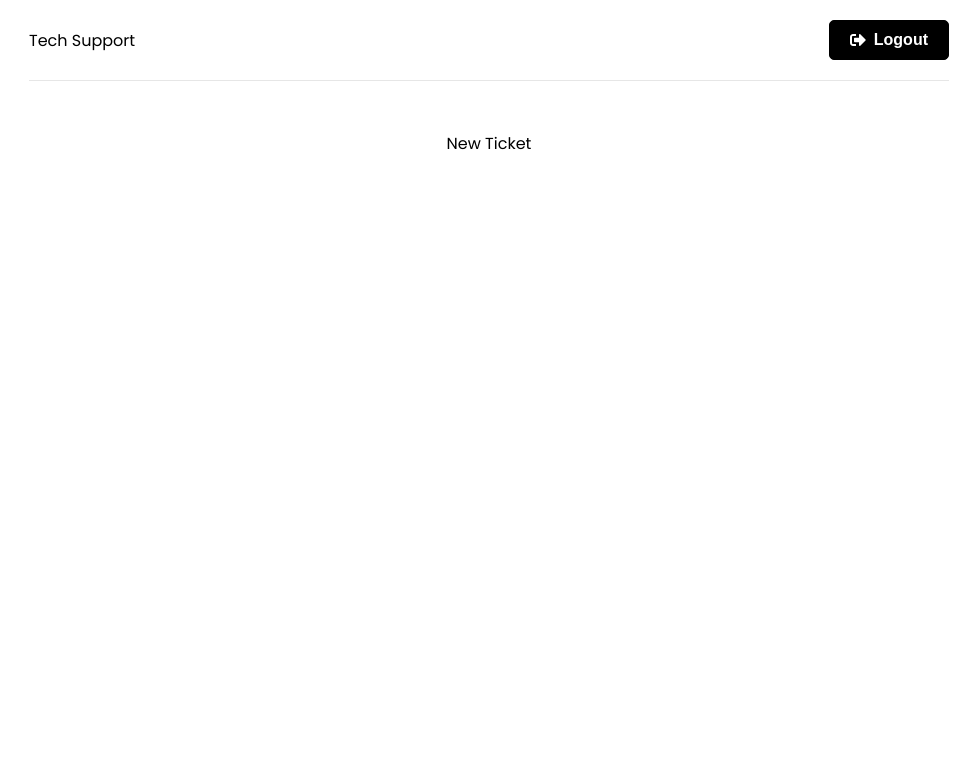
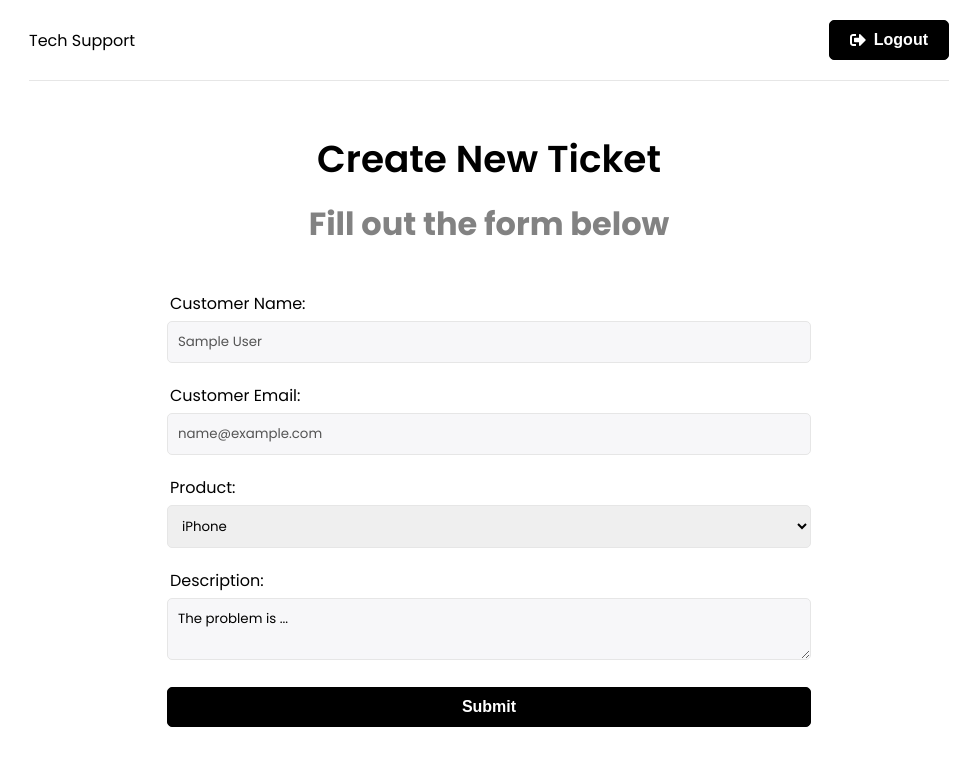
Before and after one commit to is3388/tech-support-app, a React (Create React App) app in the folder frontend/: page /new-ticket in a window 1280 px wide. Shown: the top 766 px of the page, without its empty margins (151-1131 px from the left). Built offline with nearby package versions, Linux system fonts and the light colour scheme; sample sign-in values are in the browser's storage.

Commit message:
Added code for UI of the NewTicket page

```diff
--- a/frontend/src/pages/NewTicket.jsx
+++ b/frontend/src/pages/NewTicket.jsx
@@ -1,6 +1,78 @@
+import {useState} from 'react'
+import {useSelector} from 'react-redux'
+
 function NewTicket () {
+
+    const {user} = useSelector((state) => state.auth)
+    const [name] = useState(user.name)
+    const [email] = useState(user.email)
+    const [product, setProduct] = useState('iPhone')
+    const [description, setDescription] = useState('The problem is ...')
+
+    const onSubmit = (e) => {
+        e.preventDefault()
+    }
     return (
-        <div>New Ticket</div>
+        <>
+        <section className='heading'>
+            <h3>Create New Ticket</h3>
+            <p>Fill out the form below</p>
+        </section>
+        <section className='form'>
+            <div className='form-group'>
+                <label htmlFor='name'>Customer Name:</label>
+                <input
+                    type='text'
+                    id='name'
+                    value={name}
+                    className='form-control'
+                    disabled
+                />
+            </div>
+            <div className='form-group'>
+                <label htmlFor='email'>Customer Email:</label>
+                <input
+                    type='email'
+                    id='email'
+                    value={email}
+                    className='form-control'
+                    disabled
+                />
+            </div>
+            <form onSubmit={onSubmit}>
+            <div className='form-group'>
+                <label htmlFor='product'>Product:</label>
+                <select
+                    name='product'
+                    id='product'
+                    value={product}
+                    onChange={(e) => setProduct(e.target.value)}
+                >
+                    <option value='iPad'>iPad</option>
+                    <option value='iPhone'>iPhone</option>
+                    <option value='iMac'>iMac</option>
+                    <option value='Mac book'>Macbook</option>
+                    <option value='Mac book Pro'>Macbook Pro</option>
+                </select>
+            </div>
+            <div className='form-group'>
+                <label htmlFor='description'>Description:</label>
+                <textarea
+                    name='description'
+                    id='description'
+                    value={description}
+                    className='form-control'
+                    onChange={(e) => setDescription(e.target.value)}
+                />
+            </div>
+            <div className='form-group'>
+                <button className='btn btn-block'>
+                    Submit
+                </button>
+            </div>
+            </form>
+        </section>
+        </>
     )
 }
 
```
Also changed, not shown: 1 other file (tests, documents, lock files or other folders).
